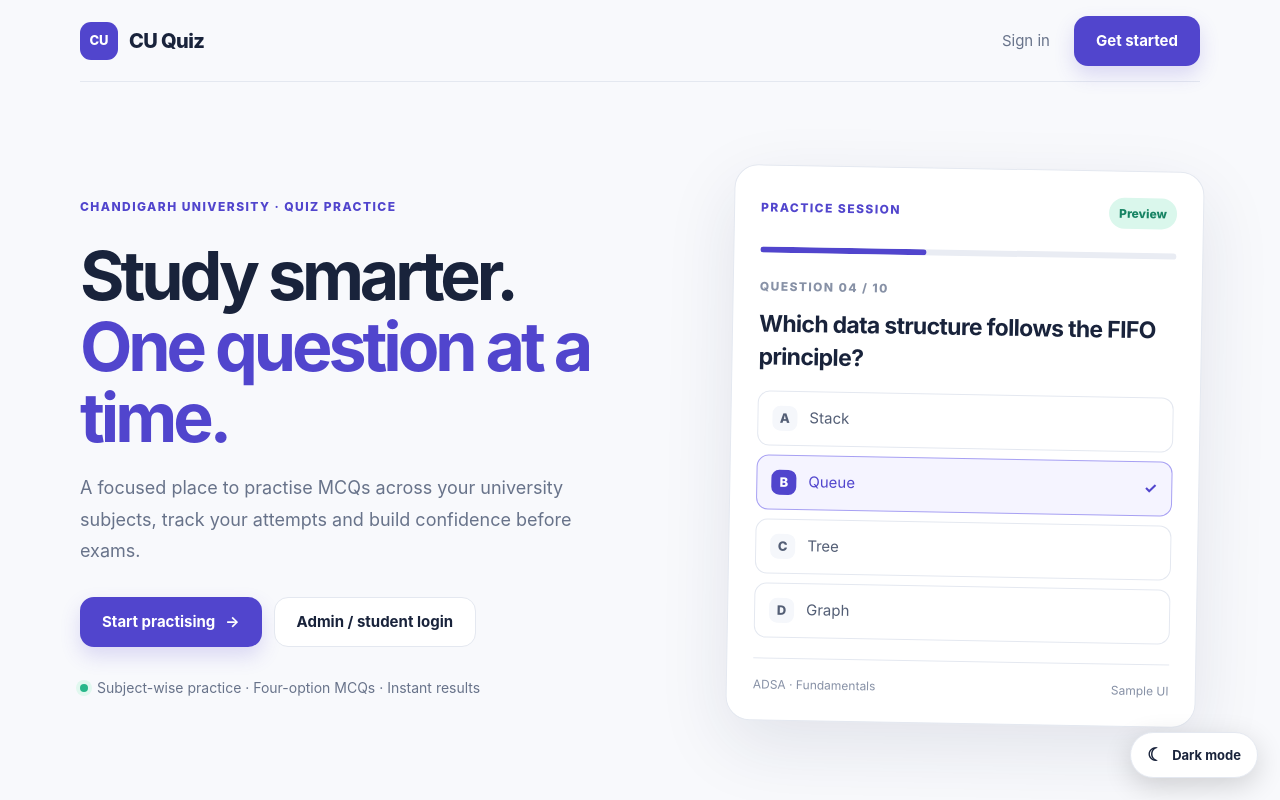
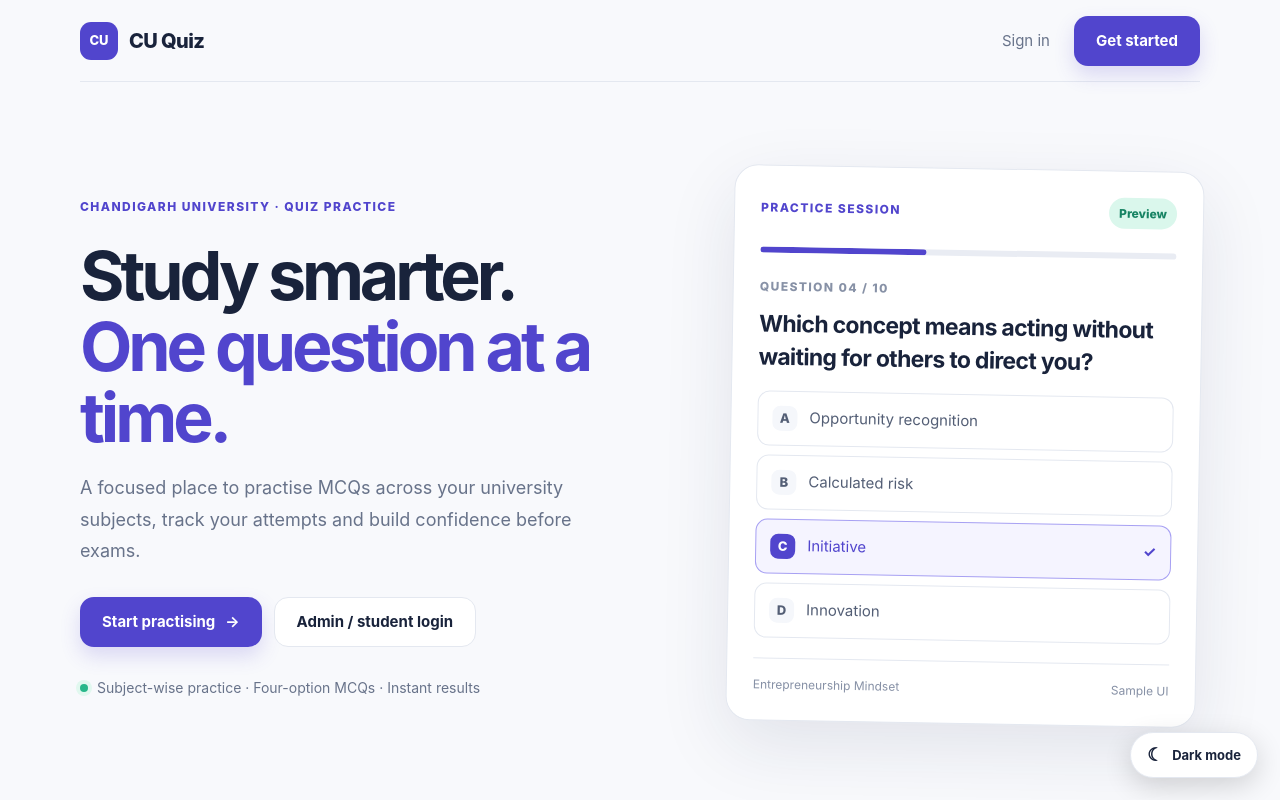
Before and after one commit to RajCodes2006/quiz-maker, a Next.js app: page / in a window 1280 px wide. Shown: the top 800 px of the page. Built offline with nearby package versions, Linux system fonts and the light colour scheme; no server answers.

Commit message:
ui: use entrepreneurship question in landing preview

```diff
--- a/app/page.tsx
+++ b/app/page.tsx
@@ -62,12 +62,12 @@ export default async function HomePage() {
           </div>
           <div className="mock-progress"><span /></div>
           <p className="question-kicker">QUESTION 04 / 10</p>
-          <h2>Which data structure follows the FIFO principle?</h2>
-          <div className="mock-option"><span>A</span> Stack</div>
-          <div className="mock-option selected"><span>B</span> Queue <b>✓</b></div>
-          <div className="mock-option"><span>C</span> Tree</div>
-          <div className="mock-option"><span>D</span> Graph</div>
-          <div className="mock-footer"><span>ADSA · Fundamentals</span><span>Sample UI</span></div>
+          <h2>Which concept means acting without waiting for others to direct you?</h2>
+          <div className="mock-option"><span>A</span> Opportunity recognition</div>
+          <div className="mock-option"><span>B</span> Calculated risk</div>
+          <div className="mock-option selected"><span>C</span> Initiative <b>✓</b></div>
+          <div className="mock-option"><span>D</span> Innovation</div>
+          <div className="mock-footer"><span>Entrepreneurship Mindset</span><span>Sample UI</span></div>
         </div>
       </section>
 
```
